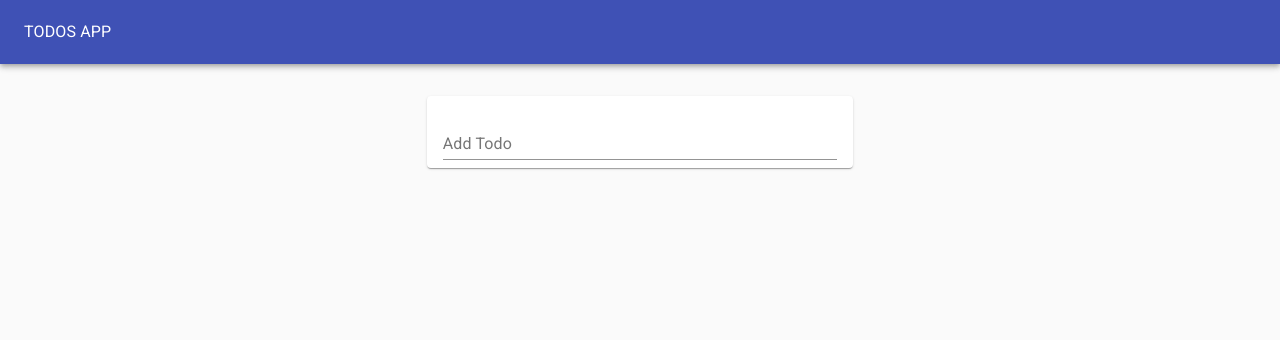
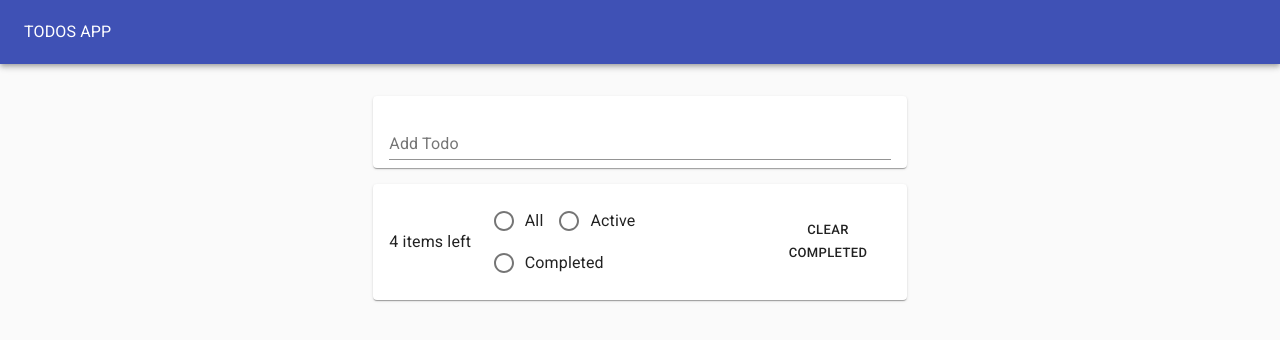
Before and after one commit to khaled-hossain-code/question5, a React (Create React App) app: page / in a window 1280 px wide. Shown: the top 340 px of the page. Built offline with nearby package versions, Linux system fonts and the light colour scheme.

Commit message:
Add multiple context for better performance

```diff
--- a/src/components/EditTodo.js
+++ b/src/components/EditTodo.js
@@ -1,10 +1,10 @@
 import React, { useContext } from "react"
 import { TextField } from "@material-ui/core"
 import useInputState from "../hooks/useInputState"
-import { todosContext } from "../contexts/todosContext"
+import { DispatchContext } from "../contexts/todosContext"
 
 function EditTodo({ todo: { id, task }, onEditComplete }) {
-  const { dispatchTodoAction } = useContext(todosContext)
+  const { dispatchTodoAction } = useContext(DispatchContext)
   const [taskText, setTaskText] = useInputState(task)
 
   const handleSubmit = (event) => {
--- a/src/components/Todo.js
+++ b/src/components/Todo.js
@@ -10,10 +10,10 @@ import DeleteIcon from "@material-ui/icons/Delete"
 import EditIcon from "@material-ui/icons/Edit"
 import useToggleState from "../hooks/useToggleState"
 import EditTodo from "./EditTodo"
-import { todosContext } from "../contexts/todosContext"
+import { DispatchContext } from "../contexts/todosContext"
 
 function Todo({ todo }) {
-  const { dispatchTodoAction } = useContext(todosContext)
+  const { dispatchTodoAction } = useContext(DispatchContext)
   const { id, task, completed } = todo
   const [isEditing, toggleIsEditing] = useToggleState(false)
 
--- a/src/components/TodoApp.js
+++ b/src/components/TodoApp.js
@@ -1,8 +1,9 @@
 import React from "react"
 import { Typography, Paper, AppBar, Toolbar, Grid } from "@material-ui/core"
+import { TodosContextProvider } from "../contexts/todosContext"
 import TodoList from "./TodoList"
 import TodoForm from "./TodoForm"
-import { TodosContextProvider } from "../contexts/todosContext"
+import TodoFilter from "./TodoFilter"
 
 export default function TodoApp() {
   return (
@@ -22,9 +23,10 @@ export default function TodoApp() {
       </AppBar>
       <TodosContextProvider>
         <Grid container justify="center" style={{ marginTop: "1rem" }}>
-          <Grid item xs={12} md={8} lg={4}>
+          <Grid item xs={12} md={8} lg={5}>
             <TodoForm />
             <TodoList />
+            <TodoFilter />
           </Grid>
         </Grid>
       </TodosContextProvider>
--- /dev/null
+++ b/src/components/TodoFilter.js
@@ -0,0 +1,51 @@
+import React from "react"
+import {
+  Paper,
+  Typography,
+  FormControl,
+  RadioGroup,
+  FormControlLabel,
+  Grid,
+  Radio,
+  Button,
+} from "@material-ui/core"
+
+function FilterTodo() {
+  return (
+    <Paper style={{ margin: "1rem 0", padding: "1rem", position: "relative" }}>
+      <Grid container alignItems="center" justify="space-between">
+        <Grid item xs={2}>
+          <Typography>4 items left</Typography>
+        </Grid>
+        <Grid item xs={6}>
+          <FormControl component="fieldset">
+            <RadioGroup
+              row
+              aria-label="gender"
+              name="todoShowing"
+              // value={value}
+              // onChange={handleChange}
+            >
+              <FormControlLabel value="all" control={<Radio />} label="All" />
+              <FormControlLabel
+                value="active"
+                control={<Radio />}
+                label="Active"
+              />
+              <FormControlLabel
+                value="completed"
+                control={<Radio />}
+                label="Completed"
+              />
+            </RadioGroup>
+          </FormControl>
+        </Grid>
+        <Grid item xs={3}>
+            <Button size="small">Clear completed</Button>
+          </Grid>
+      </Grid>
+    </Paper>
+  )
+}
+
+export default FilterTodo
--- a/src/components/TodoForm.js
+++ b/src/components/TodoForm.js
@@ -1,10 +1,10 @@
 import React, { useContext } from "react"
 import { Paper, TextField } from "@material-ui/core"
 import useInputState from "../hooks/useInputState"
-import { todosContext } from "../contexts/todosContext"
+import { DispatchContext } from "../contexts/todosContext"
 
 function TodoForm() {
-  const { dispatchTodoAction } = useContext(todosContext)
+  const { dispatchTodoAction } = useContext(DispatchContext)
   const [value, handleChange, reset] = useInputState()
 
   const handleSubmit = (event) => {
--- a/src/components/TodoList.js
+++ b/src/components/TodoList.js
@@ -1,10 +1,10 @@
 import React, { useContext } from "react"
 import { Paper, List, Divider } from "@material-ui/core"
 import Todo from "./Todo"
-import { todosContext } from "../contexts/todosContext"
+import { TodosContext } from "../contexts/todosContext"
 
 function TodoList() {
-  const { todos } = useContext(todosContext)
+  const { todos } = useContext(TodosContext)
 
   return todos.length > 0 ? (
     <Paper>
--- a/src/contexts/todosContext.js
+++ b/src/contexts/todosContext.js
@@ -1,14 +1,17 @@
 import React, { createContext, useReducer } from "react"
 import todoReducer from "../reducers/todoReducer"
 
-export const todosContext = createContext()
+export const TodosContext = createContext()
+export const DispatchContext = createContext()
 
 export function TodosContextProvider(props) {
   const [todos, dispatchTodoAction] = useReducer(todoReducer, [])
 
   return (
-    <todosContext.Provider value={{ todos, dispatchTodoAction }}>
-      {props.children}
-    </todosContext.Provider>
+    <TodosContext.Provider value={{ todos }}>
+      <DispatchContext.Provider value={{ dispatchTodoAction }}>
+        {props.children}
+      </DispatchContext.Provider>
+    </TodosContext.Provider>
   )
 }
```
Also changed, not shown: src/contexts/todoFilterContext.js (added), src/contexts/todoReducerContext.js (deleted).
